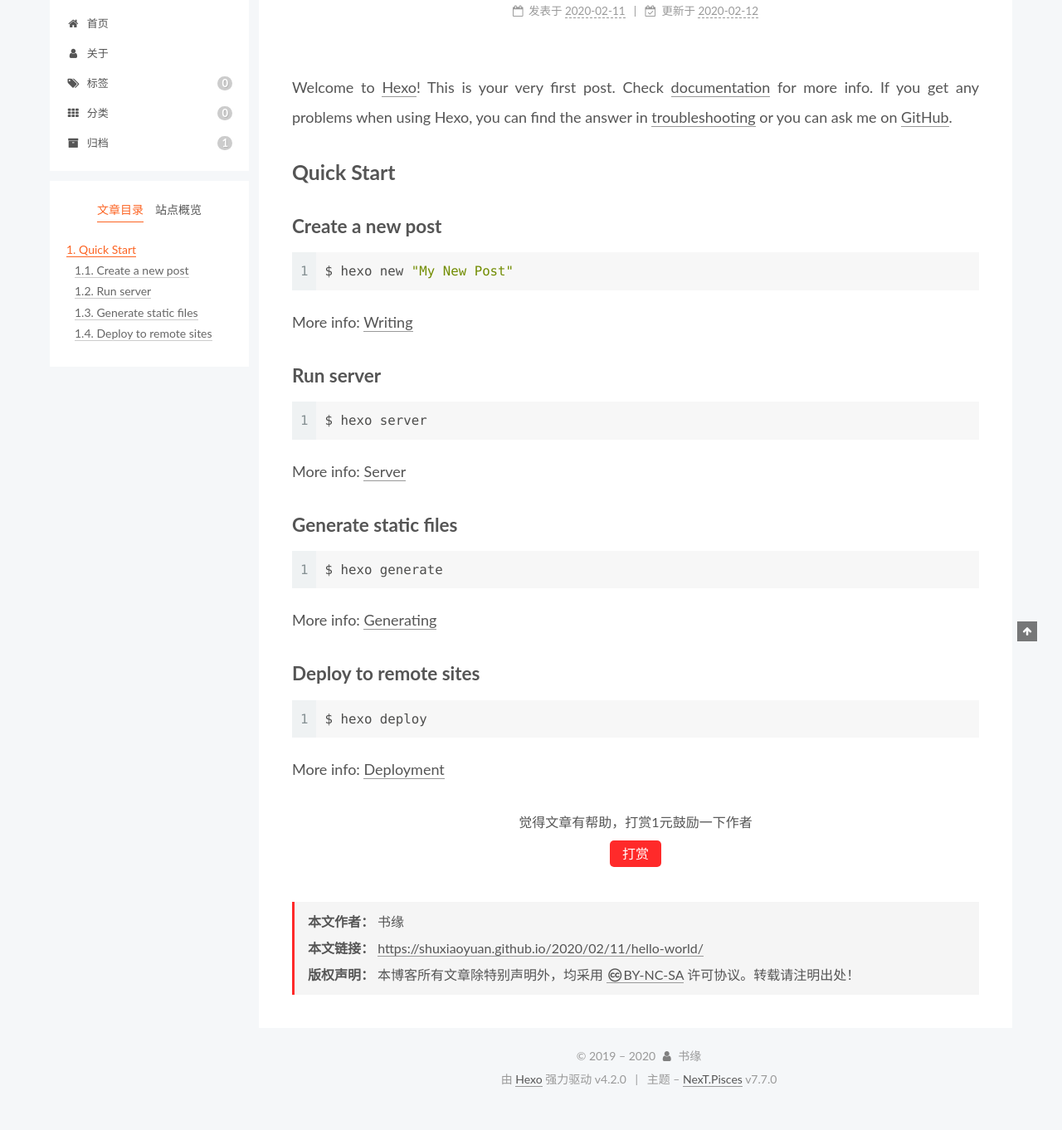
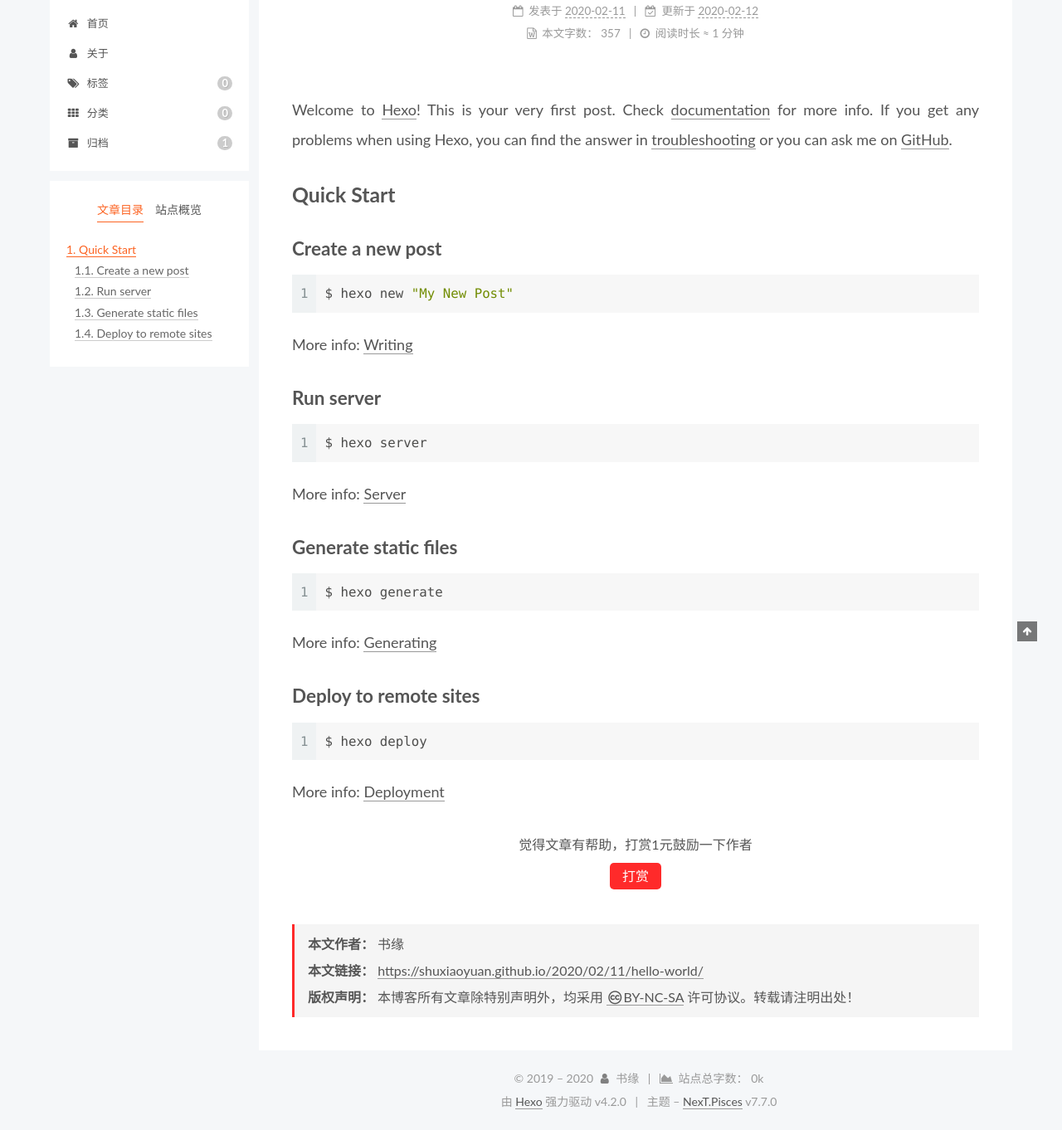
Before and after one commit to shuxiaoyuan/shuxiaoyuan.github.io, a plain HTML site: page 2020/02/11/hello-world/index.html in a window 1280 px wide. Shown: the part 127-1489 px from the top of the page at 83% size. Before the commit the page ends 1462 px from the top, so only its background shows below. Drawn offline with Linux system fonts and the light colour scheme.

Commit message:
Site updated: 2020-02-12 17:48:09

```diff
--- a/2020/02/11/hello-world/index.html
+++ b/2020/02/11/hello-world/index.html
@@ -227,7 +227,21 @@
                 <time title="修改时间：2020-02-12 15:16:34" itemprop="dateModified" datetime="2020-02-12T15:16:34+08:00">2020-02-12</time>
               </span>
 
-
+          <br>
+            <span class="post-meta-item" title="本文字数">
+              <span class="post-meta-item-icon">
+                <i class="fa fa-file-word-o"></i>
+              </span>
+                <span class="post-meta-item-text">本文字数：</span>
+              <span>357</span>
+            </span>
+            <span class="post-meta-item" title="阅读时长">
+              <span class="post-meta-item-icon">
+                <i class="fa fa-clock-o"></i>
+              </span>
+                <span class="post-meta-item-text">阅读时长 &asymp;</span>
+              <span>1 分钟</span>
+            </span>
 
         </div>
       </header>
@@ -416,6 +430,12 @@
     <i class="fa fa-user"></i>
   </span>
   <span class="author" itemprop="copyrightHolder">书缘</span>
+    <span class="post-meta-divider">|</span>
+    <span class="post-meta-item-icon">
+      <i class="fa fa-area-chart"></i>
+    </span>
+      <span class="post-meta-item-text">站点总字数：</span>
+    <span title="站点总字数">0k</span>
 </div>
   <div class="powered-by">由 <a href="https://hexo.io/" class="theme-link" rel="noopener" target="_blank">Hexo</a> 强力驱动 v4.2.0
   </div>
--- a/css/main.css
+++ b/css/main.css
@@ -1186,7 +1186,7 @@ pre .javascript .function {
 }
 .links-of-author a::before,
 .links-of-author span.exturl::before {
-  background: #b82fbe;
+  background: #86ffe4;
   border-radius: 50%;
   content: ' ';
   display: inline-block;
```
Also changed, not shown: archives/2020/02/index.html (+6 -0 lines), archives/2020/index.html (+6 -0 lines), archives/index.html (+6 -0 lines), index.html (+21 -1 lines).
